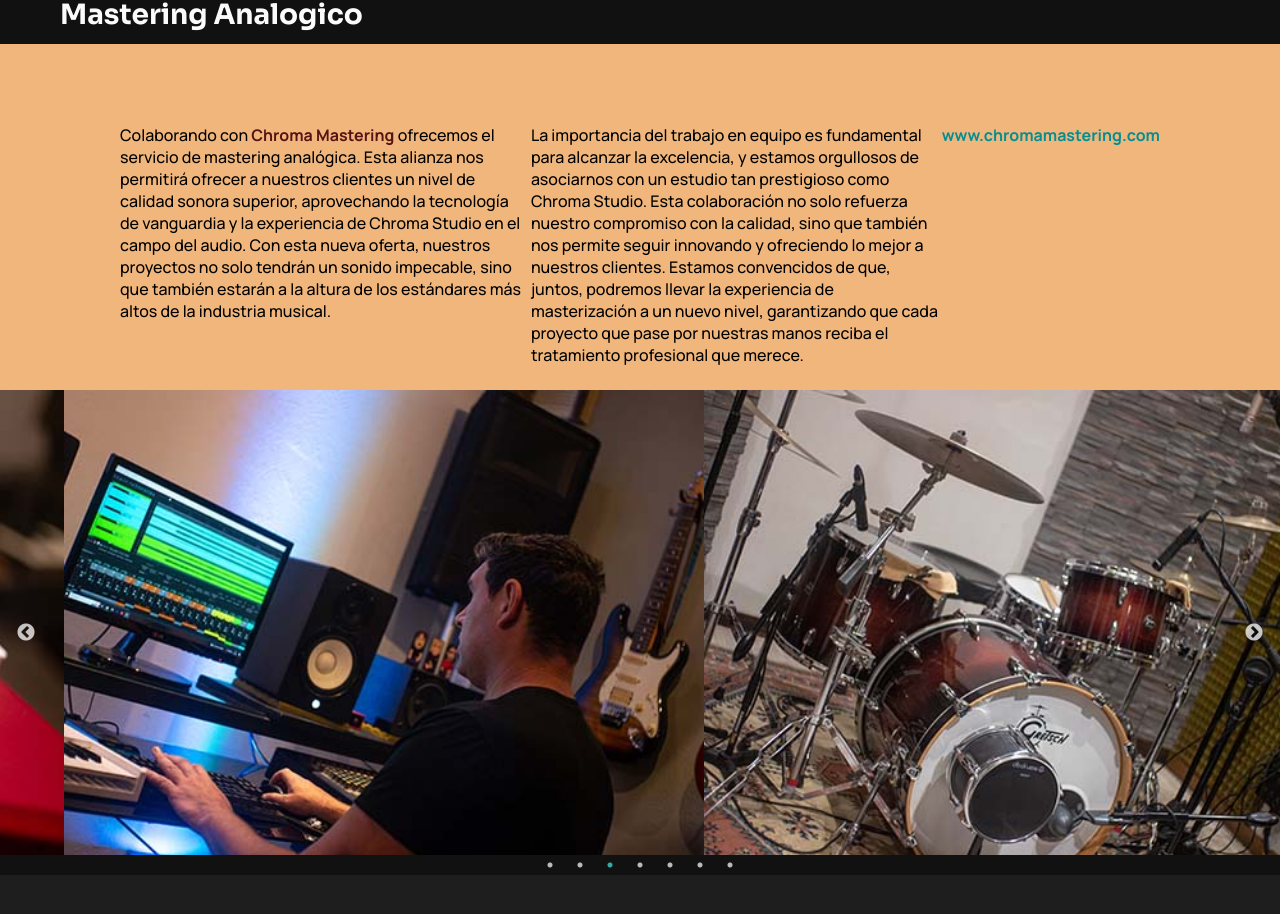
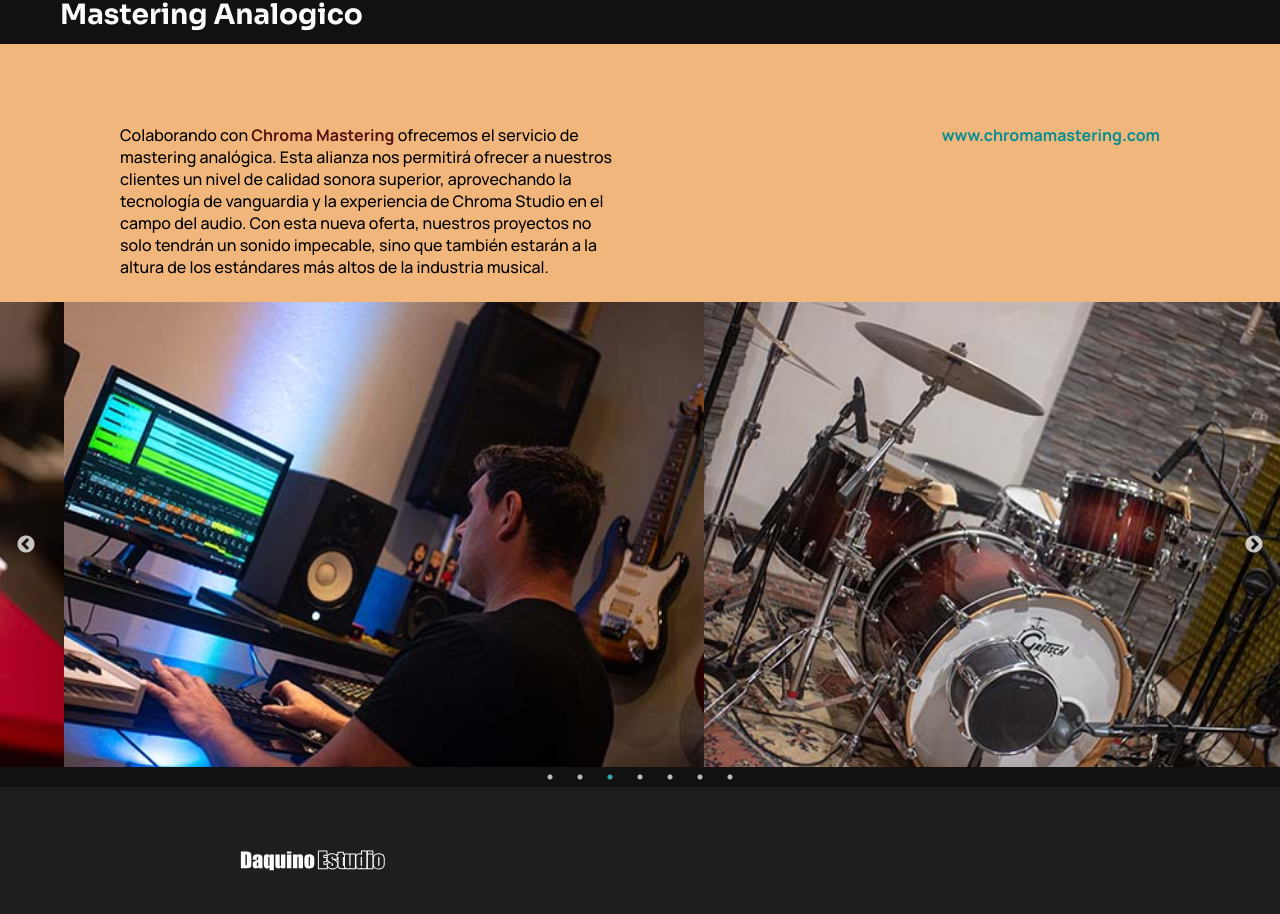
Before and after one commit to MarcosLabra/daquino-estudio, a Next.js app: page / in a window 1280 px wide. Shown: the part 4618-5532 px from the top of the page. Built offline with nearby package versions, Linux system fonts and the light colour scheme.

Commit message:
achico el mastering

```diff
--- a/src/app/ui/recordingStudio/Mastering.jsx
+++ b/src/app/ui/recordingStudio/Mastering.jsx
@@ -9,7 +9,6 @@ export default function Mastering() {
       <article>
         <div>
           <p>Colaborando con  <a href="https://www.chromamastering.com/" target="_blank" rel="noopener noreferrer">Chroma Mastering</a>  ofrecemos el servicio de mastering analógica. Esta alianza nos permitirá ofrecer a nuestros clientes un nivel de calidad sonora superior, aprovechando la tecnología de vanguardia y la experiencia de Chroma Studio en el campo del audio. Con esta nueva oferta, nuestros proyectos no solo tendrán un sonido impecable, sino que también estarán a la altura de los estándares más altos de la industria musical.  </p>
-          <p>La importancia del trabajo en equipo es fundamental para alcanzar la excelencia, y estamos orgullosos de asociarnos con un estudio tan prestigioso como Chroma Studio. Esta colaboración no solo refuerza nuestro compromiso con la calidad, sino que también nos permite seguir innovando y ofreciendo lo mejor a nuestros clientes. Estamos convencidos de que, juntos, podremos llevar la experiencia de masterización a un nuevo nivel, garantizando que cada proyecto que pase por nuestras manos reciba el tratamiento profesional que merece.</p>
           <a href="https://www.chromamastering.com/" target="_blank" rel="noopener noreferrer">www.chromamastering.com</a>
         </div>
       </article>
```
